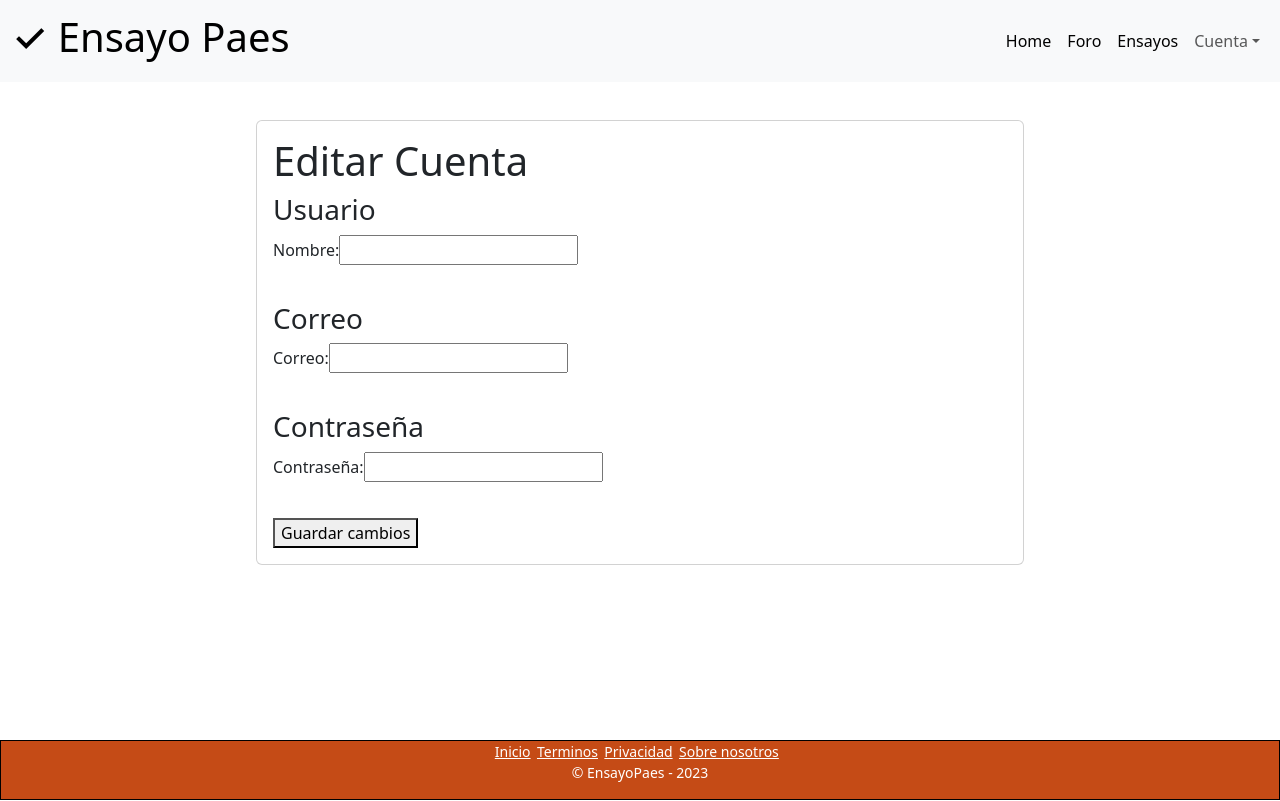
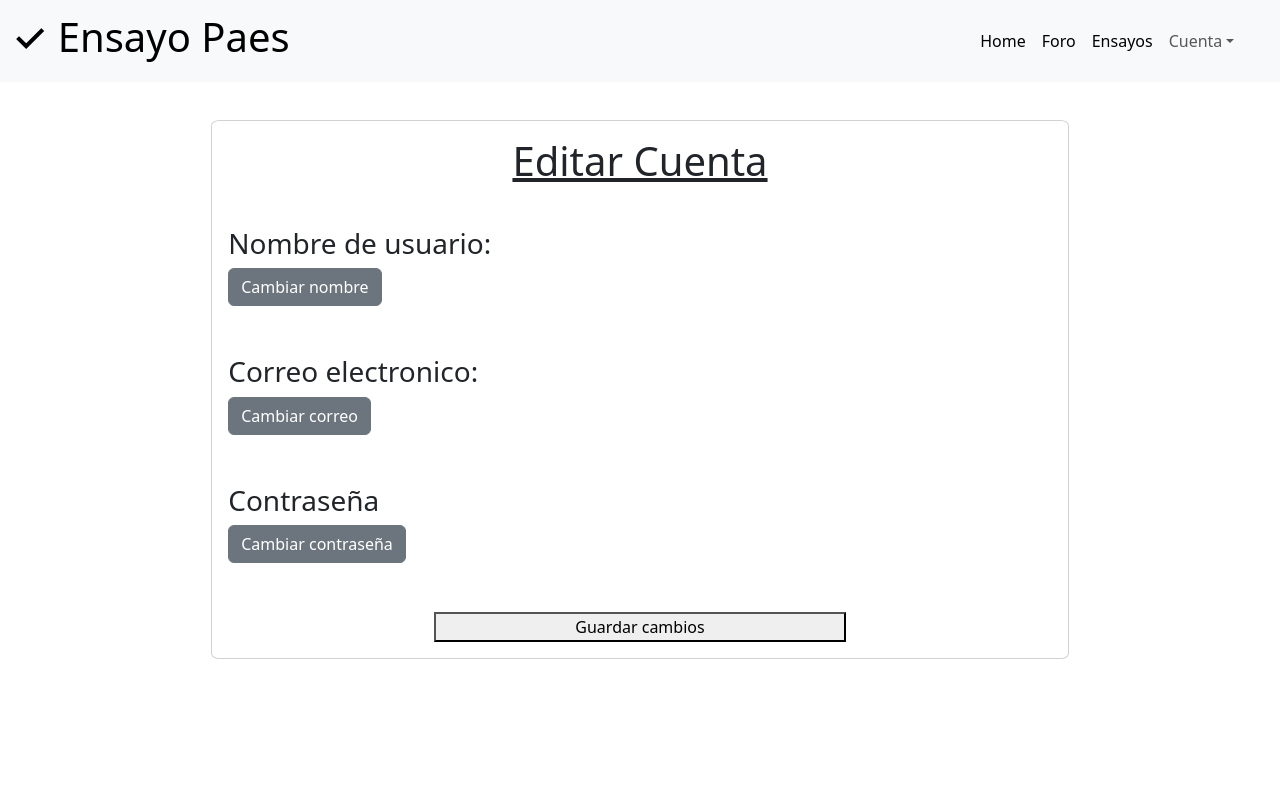
Before and after one commit to AllanVallejos/Paes, a Nuxt app: page /cuenta/editarCuenta in a window 1280 px wide. Shown: the top 801 px of the page. Built offline with nearby package versions, Linux system fonts and the light colour scheme.

Commit message:
Arreglo de la pagina de inicio y primera implementacion del editarCuenta

```diff
--- a/components/footerBasico.vue
+++ b/components/footerBasico.vue
@@ -1,6 +1,6 @@
 <template>
 
-    <footer class="text-white" style="text-align: center; position: absolute; bottom: 0; width: 100%; background-color: #c03a00e9; border: 1px solid black;">
+    <footer class="text-white" style="text-align: center; position: relative; bottom: 0; width: 100%; background-color: #c03a00e9; border: 1px solid black;">
 
         <div class = "row">
 
--- a/components/headerBasico.vue
+++ b/components/headerBasico.vue
@@ -2,7 +2,7 @@
 
     <header style="width: 100%;">
 
-        <nav class="navbar navbar-expand-lg bg-light" style="border: 1px; border-color: black;">
+        <nav class="navbar navbar-expand-lg bg-light" style="border: 1px; border-color: black;padding-right: 2%;">
 
             <div class="container-fluid">
 
@@ -10,9 +10,9 @@
 
                 <div>
 
-                    <ul class="navbar-nav me-auto -mb-2 mb-lg-0">
+                    <ul class="navbar-nav me-auto -mb-2 mb-lg-0" >
 
-                        <li class="nav-item"><NuxtLink class="nav-link active" to="/home">Home</NuxtLink>  </li>
+                        <li class="nav-item"><NuxtLink class="nav-link active" to="/">Home</NuxtLink>  </li>
 
                         <li class="nav-item"><NuxtLink class="nav-link active" to="/foro">Foro</NuxtLink></li>
 
@@ -20,7 +20,7 @@
 
                         <li class="nav-item dropdown">
 
-                            <a class="nav-link dropdown-toggle" href="/cuenta" role="button" data-bs-toggle="dropdown" aria-expanded="false">Cuenta</a>
+                            <a class="nav-link dropdown-toggle" href="/cuenta" role="button" data-bs-toggle="dropdown" aria-expanded="false" >Cuenta</a>
 
                             <ul class="dropdown-menu">
 
@@ -60,6 +60,15 @@
 
         ],
 
+        script:[
+            {
+                src:"	https://cdn.jsdelivr.net/npm/bootstrap@5.3.2/dist/js/bootstrap.bundle.min.js",
+
+            },
+        ],
+
     });
 
+
+
 </script>
--- a/pages/cuenta/editarCuenta.vue
+++ b/pages/cuenta/editarCuenta.vue
@@ -3,40 +3,104 @@
 
     <HeaderBasico></HeaderBasico>
 
-    <body style="height: 100vh;">
+    <body style="height: 100vh; min-height: fit-content;">
 
         <div style="display: grid; place-items: center; margin-top: 3%;">
 
-            <div class="card" style="width: 60%;">
+            <div class="card" style="width: 67%;border-radius: 1%; ">
 
                 <div class="card-body">
 
-                    <h1>Editar Cuenta</h1>
+                    <h1 style="margin-bottom: 5%; text-align: center;"><u>Editar Cuenta</u></h1>
 
                     <form @submit.prevent="editarPerfil">
 
-                        <div style="margin-bottom: 5%;">
-                            <h3>Usuario</h3>
-                            <label for="nombre">Nombre: </label>
-                            <input type="text" id="nombre"/>
+                        <div style="margin-bottom: 4%;">
+
+                            <h3>Nombre de usuario:</h3>
+
+                            <p class="d-inline-flex gap-1">
+
+                                <a class="btn btn-secondary" data-bs-toggle="collapse" href="#collapseName" role="button" aria-expanded="false" aria-controls="collapseName">
+
+                                    Cambiar nombre
+
+                                </a>
+
+                            </p>
+
+                            <div class="collapse" id="collapseName">
+
+                                <div class="card card-body">
+
+                                    <label for="nombre">Nuevo nombre: </label>
+                                    <input type="text" id="nombre" v-model="nombre" required/>
+
+                                </div>
+
+                            </div>
 
                         </div>
 
-                        <div style="margin-bottom: 5%;">
-                            <h3>Correo</h3>
-                            <label for="correo">Correo: </label>
-                            <input type="text" id="correo"/>
+                        <div style="margin-bottom: 4%;">
+
+                            <h3>Correo electronico:</h3>
+
+                            <p class="d-inline-flex gap-1">
+
+                                <a class="btn btn-secondary" data-bs-toggle="collapse" href="#collapseHotmail" role="button" aria-expanded="false" aria-controls="collapseHotmail">
+
+                                    Cambiar correo
+
+                                </a>
+
+                            </p>
+
+                            <div class="collapse" id="collapseHotmail">
+
+                                <div class="card card-body">
+
+                                    <label for="correo">Nuevo correo: </label>
+                                    <input type="text" id="correo" v-model="correo" required/>
+
+                                </div>
+
+                            </div>
 
                         </div>
 
-                        <div style="margin-bottom: 5%;">
+                        <div style="margin-bottom: 4%;">
+
                             <h3>Contraseña</h3>
-                            <label for="contraseña">Contraseña: </label>
-                            <input type="text" id="contraseña"/>
+
+
+                            <p class="d-inline-flex gap-1">
+
+                                <a class="btn btn-secondary" data-bs-toggle="collapse" href="#collapsePassword" role="button" aria-expanded="false" aria-controls="collapsePassword">
+
+                                    Cambiar contraseña
+
+                                </a>
+
+                            </p>
+
+                            <div class="collapse" id="collapsePassword">
+
+                                <div class="card card-body">
+
+                                    <label for="contraseña">Nueva contraseña: </label>
+                                    <input type="password" id="contraseña" v-model="contraseña" required/>
+
+                                </div>
+
+                            </div>
 
                         </div>
 
-                        <button type="submit">Guardar cambios</button>
+                        <div class="text-center">
+
+                            <button type="submit" style="width: 50%;">Guardar cambios</button>
+                        </div>
 
                     </form>
 
--- a/pages/cuenta/index.vue
+++ b/pages/cuenta/index.vue
@@ -2,7 +2,12 @@
 
     <HeaderBasico></HeaderBasico>
 
-    <h1>Cuenta</h1>
+    <body style="">
+
+        <h1>Cuenta</h1>
+
+    </body>
 
     <FooterBasico></FooterBasico>
+
 </template>
--- a/pages/ensayo/index.vue
+++ b/pages/ensayo/index.vue
@@ -2,7 +2,11 @@
 
     <HeaderBasico></HeaderBasico>
 
-    <h1>Ensayos</h1>
+    <body style="">
+
+        <h1>Ensayos</h1>
+
+    </body>
 
     <FooterBasico></FooterBasico>
 
--- a/pages/foro/index.vue
+++ b/pages/foro/index.vue
@@ -2,7 +2,12 @@
 
     <HeaderBasico></HeaderBasico>
 
-    <h1>Foro</h1>
+    <body style="">
+
+        <h1>Foro</h1>
+
+    </body>
+
 
 
     <FooterBasico></FooterBasico>
--- a/pages/home.vue
+++ b/pages/index.vue
@@ -2,7 +2,8 @@
 
     <HeaderBasico></HeaderBasico>
 
-    <body>
+    <body style="">
+
         <h1>Home</h1>
 
     </body>
```
